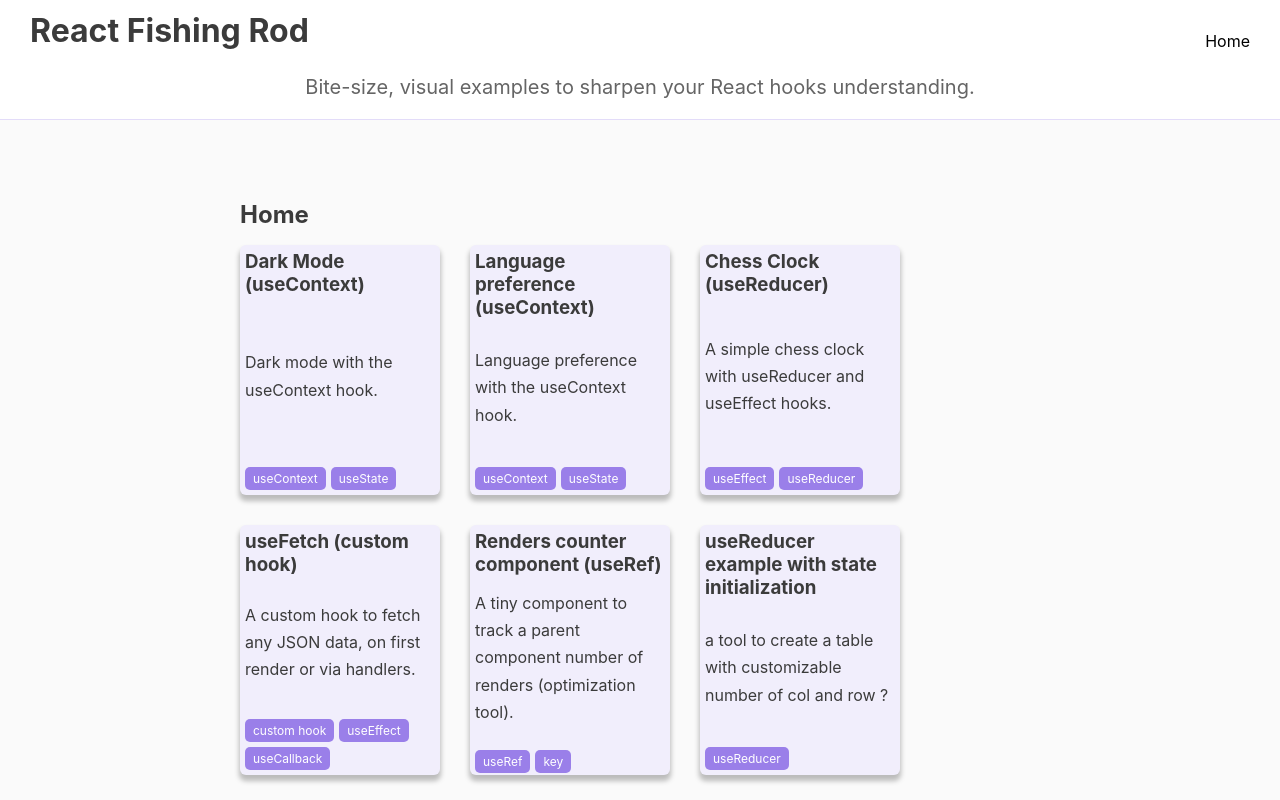
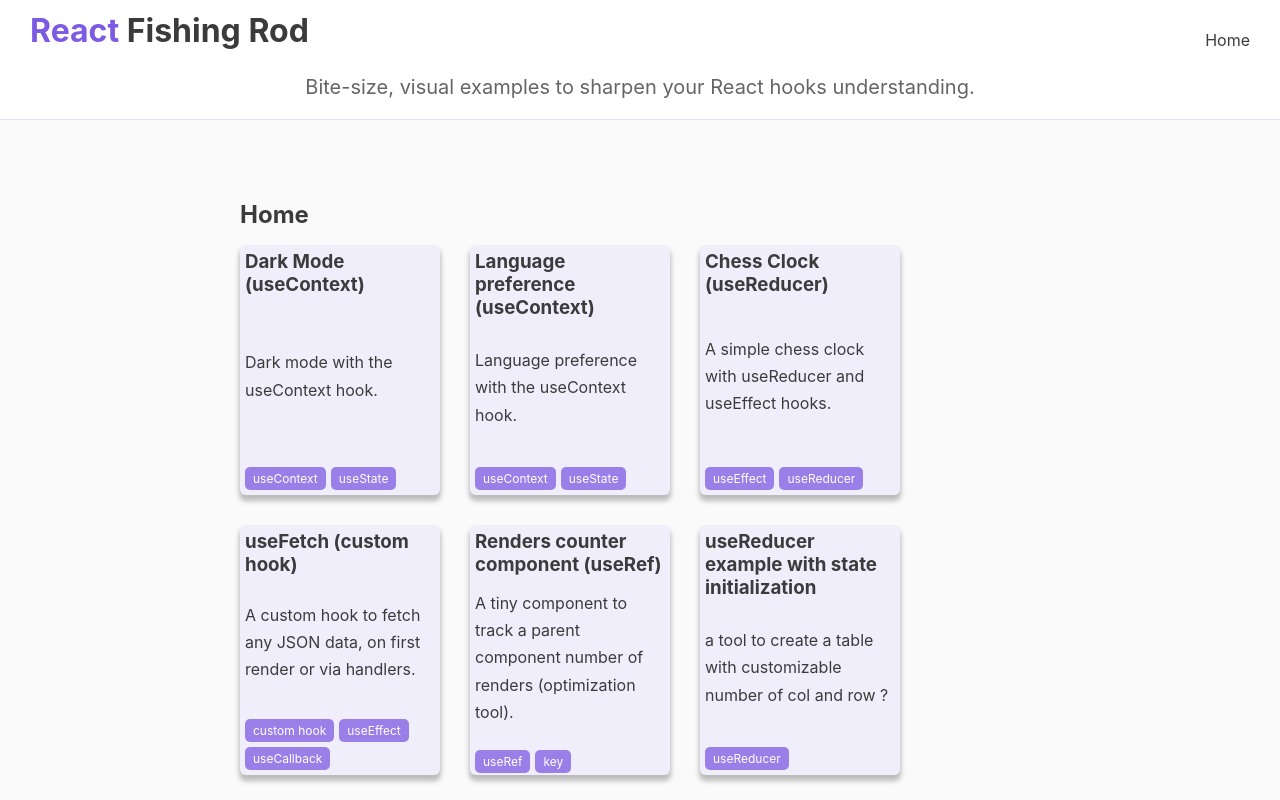
Before and after one commit to thomas-labrusse/react-inception, a Next.js app: page / in a window 1280 px wide. Shown: the top 800 px of the page. Built offline with nearby package versions, Linux system fonts and the light colour scheme.

Commit message:
global style updates

```diff
--- a/styles/globals.css
+++ b/styles/globals.css
@@ -11,13 +11,24 @@ a {
 	text-decoration: none;
 }
 
-a.link {
+a.link,
+a.nav-link {
 	transition: all 150ms ease-in;
-	color: #7c5ae3;
 	border-bottom: 2px solid rgba(0, 0, 0, 0);
 }
 
-a.link:hover {
+a.link {
+	color: #7c5ae3;
+}
+
+a.nav-link {
+	color: #3b3b3b;
+	transition: all 150ms ease-in;
+	border-bottom: 2px solid rgba(0, 0, 0, 0);
+}
+
+a.link:hover,
+a.nav-link:hover {
 	border-color: #7c5ae3;
 }
 
@@ -81,7 +92,6 @@ select {
 div.sp-wrapper {
 	border-radius: 5px;
 	margin: 2rem 0;
-	/* box-shadow: 1px 2px 9px #7f7f7f; */
 	box-shadow: 0px 12px 30px rgba(0, 0, 0, 0.15);
 }
 
@@ -112,7 +122,11 @@ span.code {
 	/* TODO: import font family */
 	/*
 	font-family: fira-mono;
-	 */
+	*/
+}
+
+span.color {
+	color: #7c5ae3;
 }
 
 div.app-container {
@@ -122,7 +136,7 @@ div.app-container {
 }
 
 p.note {
-	background-color: rgba(173, 216, 230, 0.183);
+	background-color: #e0f1f5;
 	padding: 5px;
 	border-radius: 5px;
 }
```
